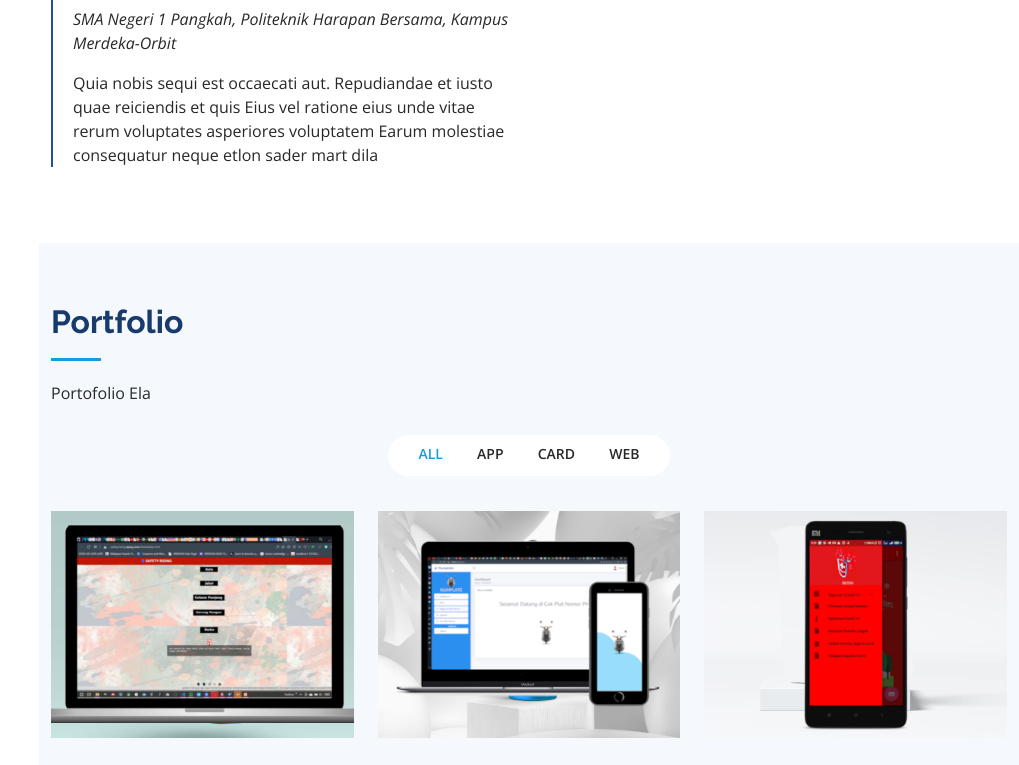
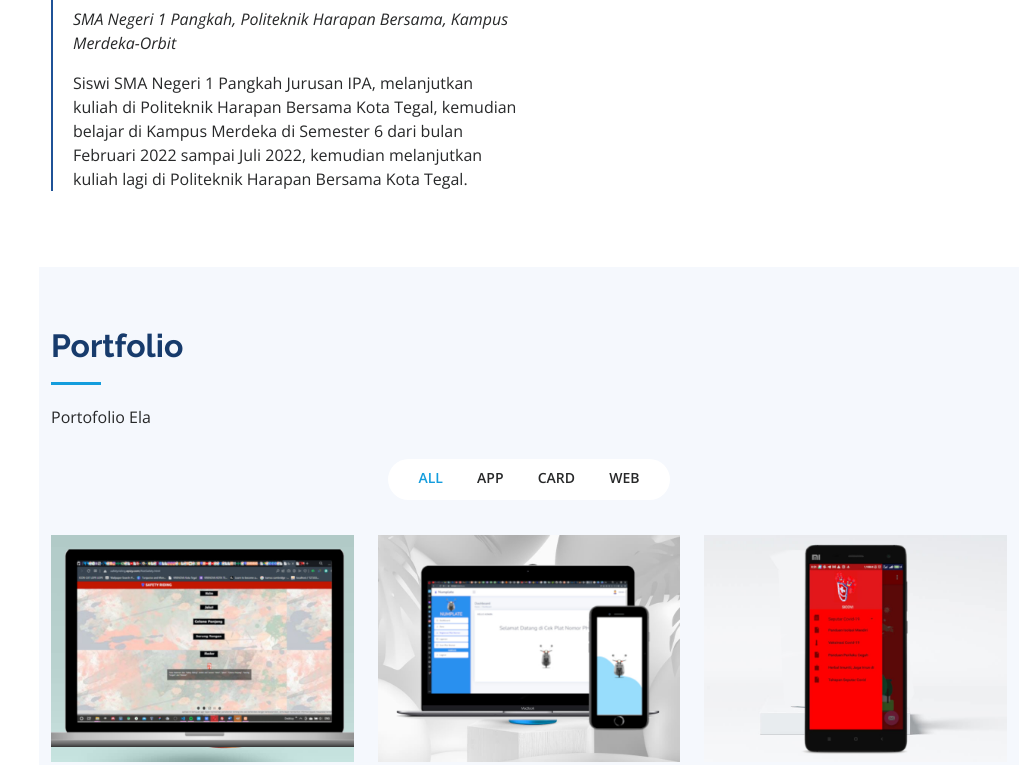
Before and after one commit to Nurlaelaa/ipnu-ipnu-balapulangwetan..github.io, a plain HTML site: page index.html in a window 1280 px wide. Shown: the part 2922-3687 px from the top of the page, without its empty margins (261-1280 px from the left). Drawn offline with nearby package versions, Linux system fonts and the light colour scheme.

Commit message:
Update index.html

```diff
--- a/index.html
+++ b/index.html
@@ -229,7 +229,7 @@
               <h4>SMA Negeri 1 Pangkah-IPA &amp; Politeknik Harapan Bersama Kota Tegal-Teknik Informatika &amp; Kampus Merdeka-Orbit Future Academy-Fundamental AI</h4>
               <h5>2016-2019, 2019-now, 2022-now</h5>
               <p><em>SMA Negeri 1 Pangkah, Politeknik Harapan Bersama, Kampus Merdeka-Orbit</em></p>
-              <p>Quia nobis sequi est occaecati aut. Repudiandae et iusto quae reiciendis et quis Eius vel ratione eius unde vitae rerum voluptates asperiores voluptatem Earum molestiae consequatur neque etlon sader mart dila</p>
+              <p>Siswi SMA Negeri 1 Pangkah Jurusan IPA, melanjutkan kuliah di Politeknik Harapan Bersama Kota Tegal, kemudian belajar di Kampus Merdeka di Semester 6 dari bulan Februari 2022 sampai Juli 2022, kemudian melanjutkan kuliah lagi di Politeknik Harapan Bersama Kota Tegal.</p>
             </div>
           </div>
           <div class="col-lg-6" data-aos="fade-up" data-aos-delay="100">
@@ -412,9 +412,7 @@
                 <h4>Call:</h4>
                 <p>0895383226524</p>
               </div>
-
-              <iframe src="https://www.google.co.id/maps/dir/-6.9502138,109.1635327/Gg.+Jambu,+Kalikangkung+Kulon,+Kalikangkung,+Kec.+Pangkah,+Tegal,+Jawa+Tengah+52471,+Indonesia/@-6.9501934,109.1630538,19z/data=!3m1!4b1!4m8!4m7!1m0!1m5!1m1!1s0x2e6fbf356e4d02c1:0x7cbe04b1c88dc9d8!2m2!1d109.1636727!2d-6.9501757" allowfullscreen></iframe>
-            </div>
+    </div>
 
           </div>
 
```
